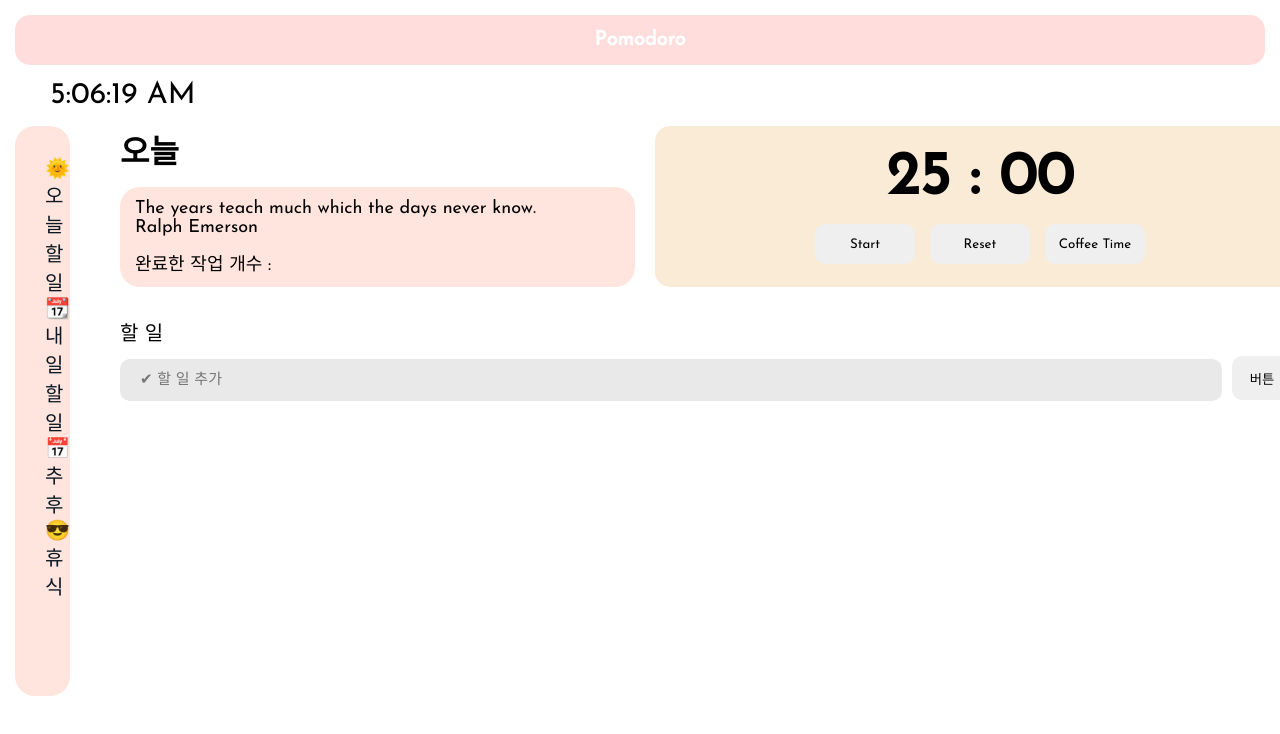
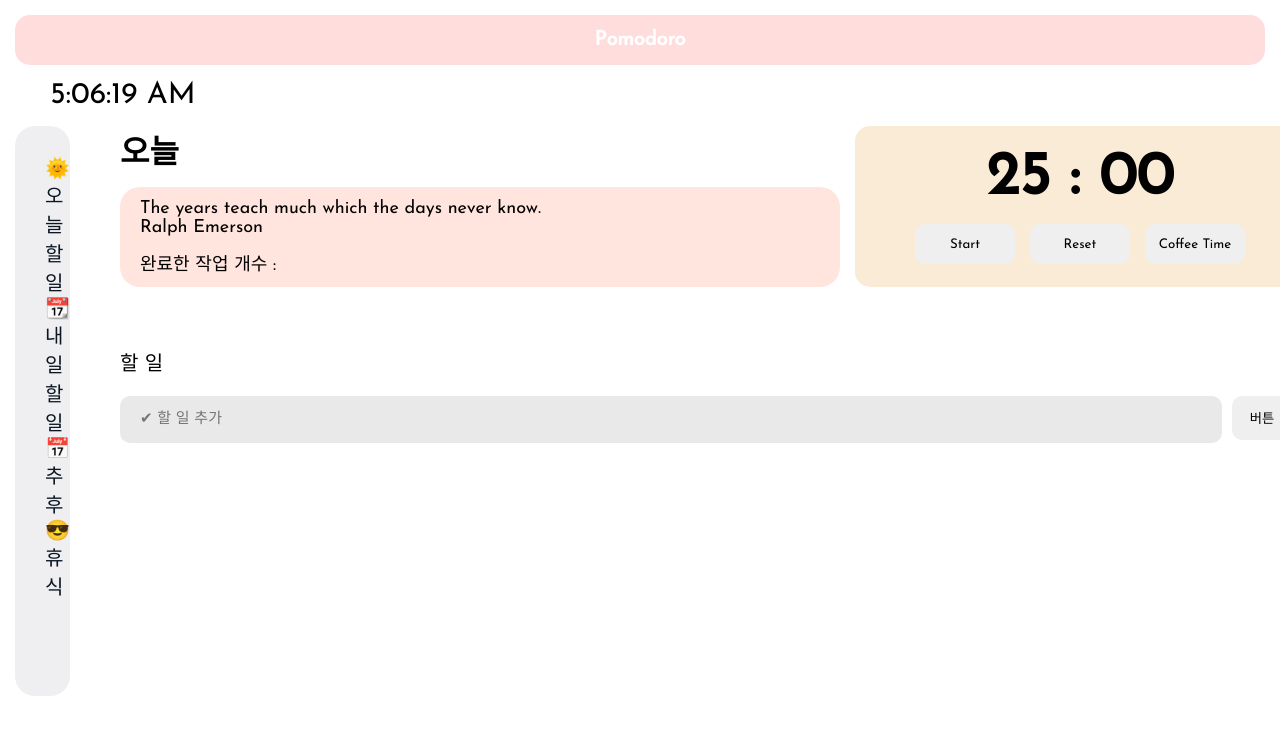
Before and after one commit to miraclee1226/Time-to-focus, a React (Create React App) app: page / in a window 1280 px wide. Shown: the top 734 px of the page. Built offline with nearby package versions, Linux system fonts and the light colour scheme; a web font is replaced by a local one.

Commit message:
Add resetTitle class

```diff
--- a/src/App.css
+++ b/src/App.css
@@ -33,10 +33,13 @@
 .leftnav {
   width: 250px;
   height: 540px;
-  background-color: #ffe5dd;
+  background-color: #Efeff1;
   margin-left: 15px;
   padding-top: 30px;
   border-radius: 20px;
+}
+.auto {
+  overflow: auto;
 }
 
 .leftnav a {
@@ -62,17 +65,23 @@
   flex-direction: column;
   justify-content: space-evenly;
   font-size: 18px;
-  width: 500px;
+  width: 700px;
   height: 100px;
-  padding-left: 15px;
+  padding-left: 20px;
   background-color: #ffe5dd;
   border-radius: 20px;
+}
+
+.quotes span:first-child{
+  margin-right: 20px;
+
 }
 
 .mainAndtimer {
   display: flex;
   justify-content: space-between;
   width: 1185px;
+  margin-bottom: 30px;
 
 }
 
@@ -80,7 +89,7 @@
   display: flex;
   align-items: center;
   justify-content: center;
-  width: 650px;
+  width: 450px;
   height: auto;
   padding-top: 20px;
   border-radius: 15px;
@@ -111,17 +120,18 @@
 
 .inputButton {
   margin-top: 10px;
+  margin-bottom: 30px;
 }
 
 .inputButton input {
   width: 1080px;
-  height: 40px;
+  height: 45px;
   font-size: 15px;
   border: 0;
   border-radius: 10px;
   outline: none;
+  margin-top: 10px;
   padding-left: 20px;
-  margin-bottom: 50px;
   background-color: rgb(233, 233, 233);
 }
 
@@ -217,7 +227,7 @@
   align-items: center;
   justify-content: space-between;
   width: 1062px;
-  height: 50px;
+  height: 45px;
   padding: 0 20px;
   margin-bottom: 30px;
   font-size: 20px;
@@ -241,17 +251,9 @@
 
 /* Rest Component */
 
+.restTitle {
+  margin-left: 35px;
+}
 .player-wrapper {
-  position: relative;
-  width: 1300px;
-
+  margin-left: 85px;
 }
-
-.react-player {
-  position: absolute;
-  top: 50%;
-  left: 50%;
-  transform: translate(-50%, -50%);
-
-
-}
```
